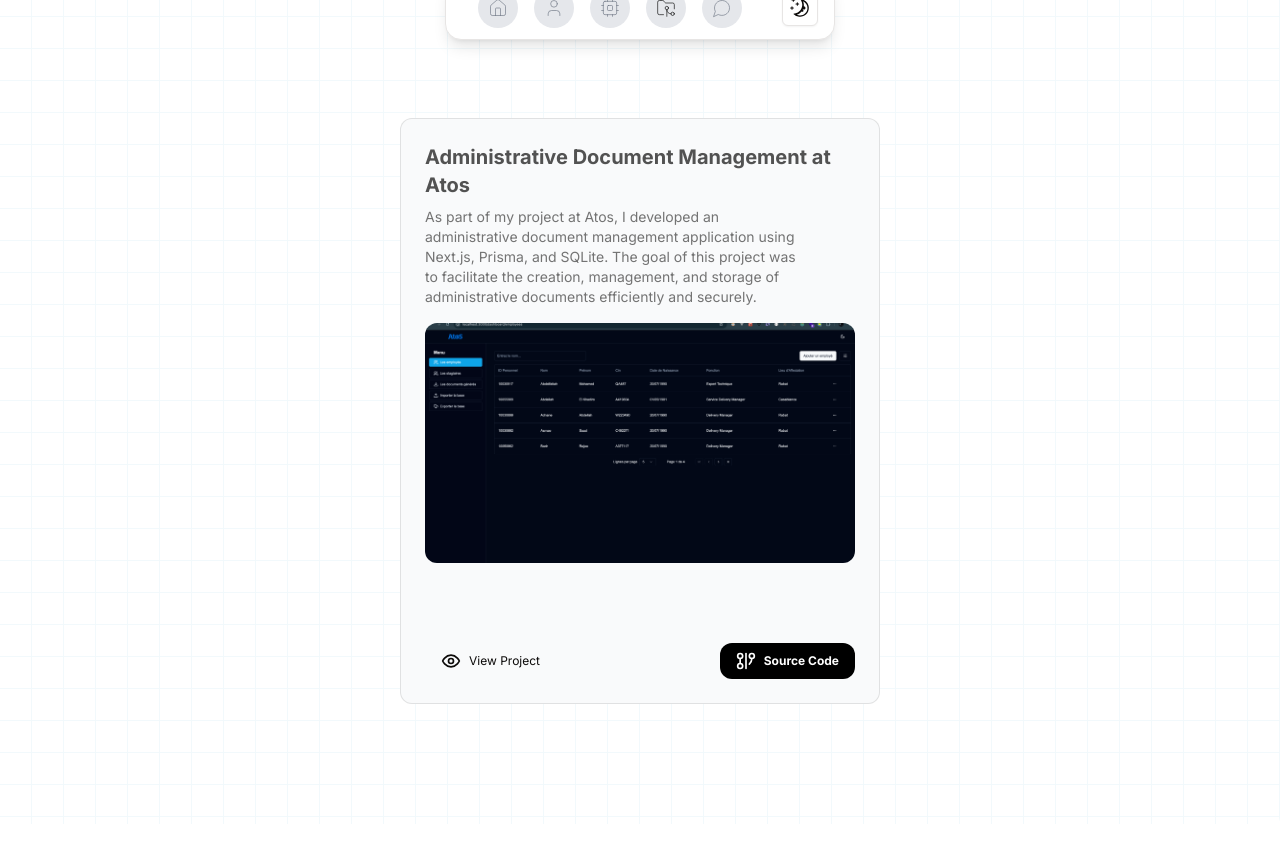
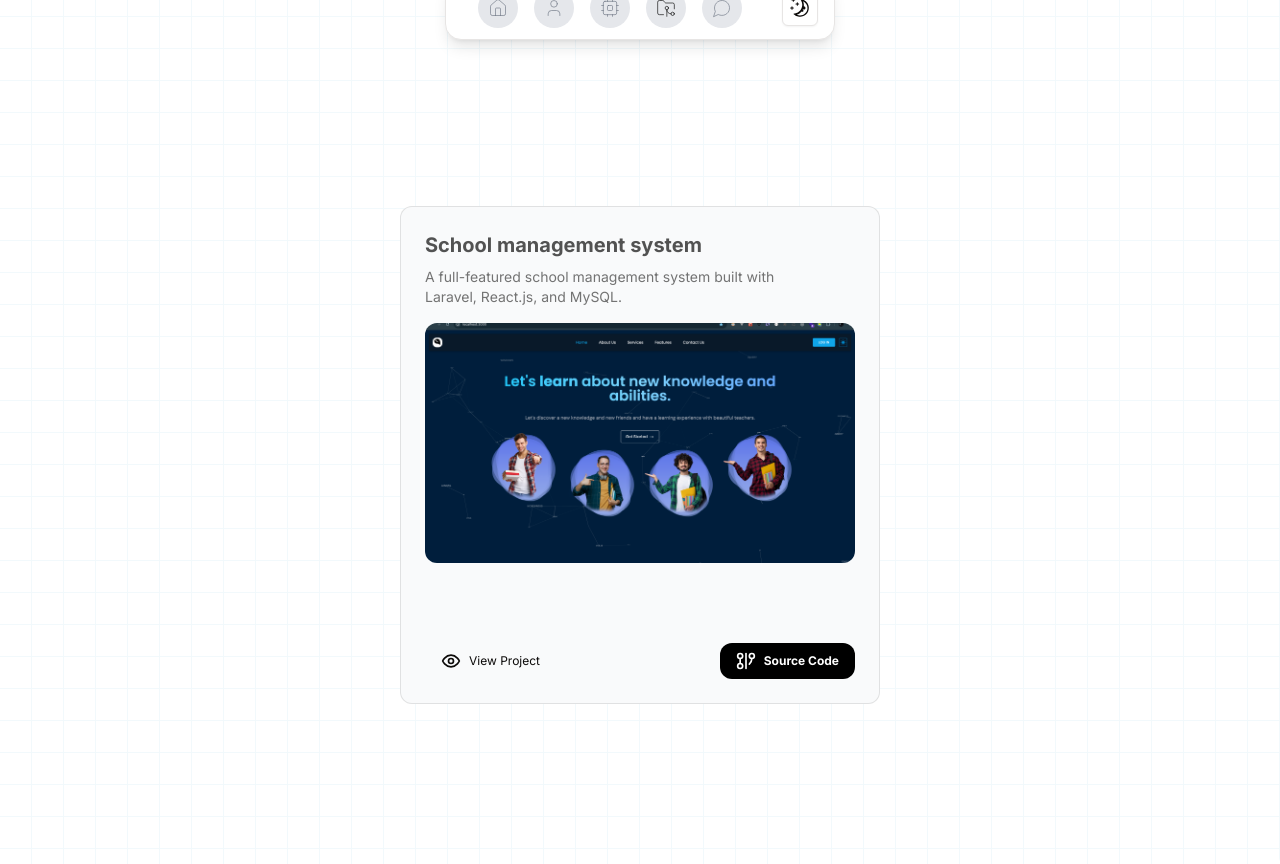
Before and after one commit to yassir-jeraidi/portfolio, a Next.js app: page /projects in a window 1280 px wide. Shown: the part 720-1584 px from the top of the page. Before the commit the page ends 1544 px from the top, so only its background shows below. Built offline with nearby package versions, Linux system fonts and the light colour scheme.

Commit message:
add the new project to the UI

```diff
--- a/src/components/projects.tsx
+++ b/src/components/projects.tsx
@@ -19,6 +19,24 @@ import atos_gda_export_base_dark from "@/assets/projects/atos-gestion-doc/atos-g
 
 
 import {ProjectCard} from "@/components/project-card";
+
+// school management project images
+import sms_about_dark from "@/assets/projects/school-management-system/sms-about-dark.png";
+import sms_about_light from "@/assets/projects/school-management-system/sms-about-light.png";
+import sms_contact_dark from "@/assets/projects/school-management-system/sms-contact-dark.png";
+import sms_contact_light from "@/assets/projects/school-management-system/sms-contact-light.png";
+import sms_enjoy_moment_dark from "@/assets/projects/school-management-system/sms-enjoy-moment-dark.png";
+import sms_enjoy_moment_light from "@/assets/projects/school-management-system/sms-enjoy-moment-light.png";
+import sms_footer_dark from "@/assets/projects/school-management-system/sms-footer-dark.png";
+import sms_footer_light from "@/assets/projects/school-management-system/sms-footer-light.png";
+import sms_home_dark from "@/assets/projects/school-management-system/sms-home-dark.png";
+import sms_home_light from "@/assets/projects/school-management-system/sms-home-light.png";
+import sms_login_dark from "@/assets/projects/school-management-system/sms-login-dark.png";
+import sms_login_light from "@/assets/projects/school-management-system/sms-login-light.png";
+import sms_more_info_dark from "@/assets/projects/school-management-system/sms-more-inf-dark.png";
+import sms_more_info_light from "@/assets/projects/school-management-system/sms-more-info-light.png";
+import sms_services_dark from "@/assets/projects/school-management-system/sms-services-dark.png";
+import sms_services_light from "@/assets/projects/school-management-system/sms-services-light.png";
 
 const projects = [
     {
@@ -56,13 +74,39 @@ const projects = [
         ],
         liveUrl: "https://example.com",
         githubUrl: "https://github.com/example/project",
+    },
+    {
+        title: "School management system",
+        description: "A full-featured school management system built with Laravel, React.js, and MySQL.",
+        longDescription: "I have developed a fully decoupled school management application from A to Z, using Laravel for the backend and React for the frontend. This application offers a smooth user experience and comprehensive management of school activities, including student, teacher, course, timetable management, and much more.",
+        technologies: ["Laravel", "React.js", "MySQL", "Tailwind CSS", "Git", "Github" , "JWT"],
+        images: [
+            sms_home_light.src,
+            sms_home_dark.src,
+            sms_about_light.src,
+            sms_about_dark.src,
+            sms_more_info_light.src,
+            sms_more_info_dark.src,
+            sms_services_light.src,
+            sms_services_dark.src,
+            sms_contact_light.src,
+            sms_contact_dark.src,
+            sms_enjoy_moment_light.src,
+            sms_enjoy_moment_dark.src,
+            sms_footer_light.src,
+            sms_footer_dark.src,
+            sms_login_light.src,
+            sms_login_dark.src,
+        ],
+        liveUrl: "https://example.com",
+        githubUrl: "https://github.com/example/project",
     }
 ]
 
 
 export default function Projects() {
     return (
-        <div className="w-full min-h-screen flex flex-wrap md:gap-10 justify-center items-center ">
+        <div className="w-full min-h-screen my-10 flex flex-wrap md:gap-5 justify-center items-center ">
             {
                 projects.map((project, index) => (
                     <ProjectCard {...project} key={index}/>
```
